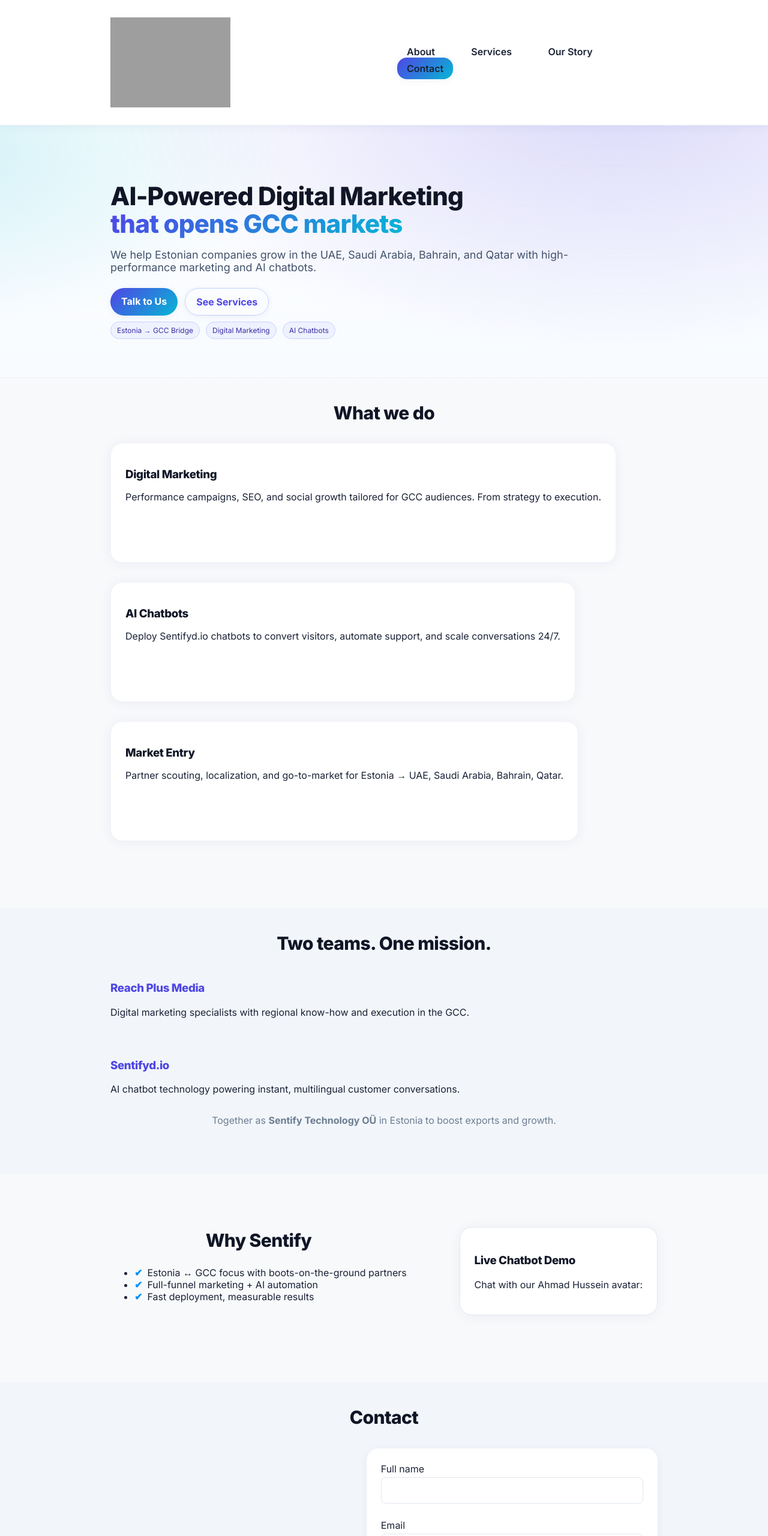
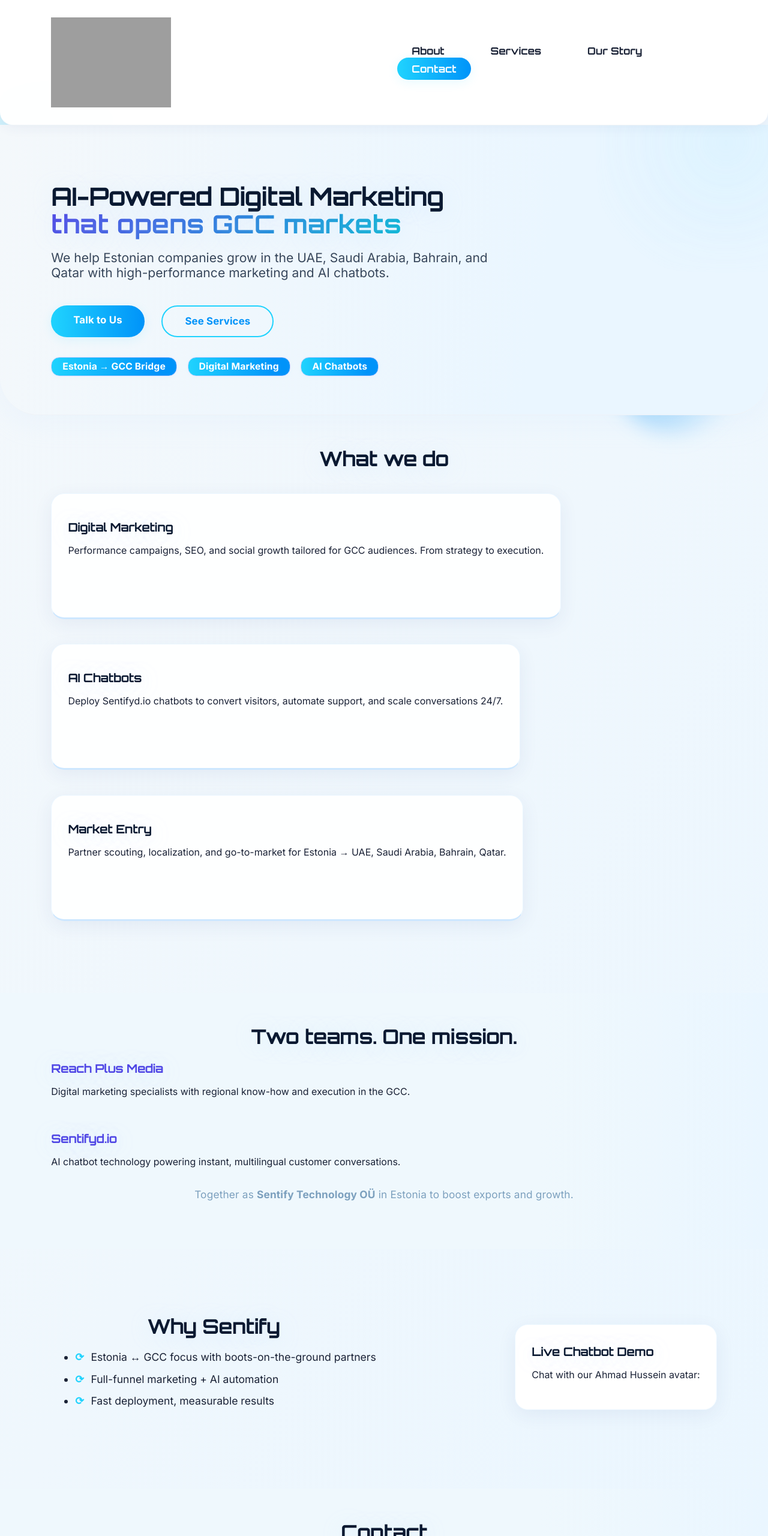
Before and after one commit to Sentifytech/Sentify-Technology, a plain HTML site: page index.html in a window 1280 px wide. Shown: the top 2560 px of the page at 60% size. Drawn offline with Linux system fonts and the light colour scheme; grey boxes are pictures that could not be loaded.

Commit message:
Update index.html

```diff
--- a/index.html
+++ b/index.html
@@ -7,7 +7,7 @@
   <meta name="description" content="AI-powered digital marketing and chatbot solutions. Estonia ↔ GCC bridge: UAE, Saudi Arabia, Bahrain, Qatar.">
   <link rel="preconnect" href="https://fonts.googleapis.com">
   <link rel="preconnect" href="https://fonts.gstatic.com" crossorigin>
-  <link href="https://fonts.googleapis.com/css2?family=Inter:wght@400;600;700;800&display=swap" rel="stylesheet">
+  <link href="https://fonts.googleapis.com/css2?family=Inter:wght@400;600;700;800&family=Orbitron:wght@400;700&display=swap" rel="stylesheet">
   <link rel="stylesheet" href="styles.css" />
   <link rel="icon" href="assets/favicon.svg" type="image/svg+xml">
   <!-- Sentifyd chatbot script (conditionally loaded in non-preview environments) -->
@@ -27,80 +27,156 @@
     })();
   </script>
   <style>
-    /* Professional Touches */
+    /* Futuristic Elegant Startup Design */
     html, body {
-      font-family: 'Inter', Arial, sans-serif;
-      background: #f8f9fb;
+      font-family: 'Inter', 'Orbitron', Arial, sans-serif;
+      background: linear-gradient(120deg, #f4f8fb 0%, #eaf6ff 90%);
       color: #1a2236;
       scroll-behavior: smooth;
+      min-height: 100vh;
+      margin: 0;
+    }
+    body {
+      position: relative;
+      overflow-x: hidden;
     }
     h1, h2, h3 {
+      font-family: 'Orbitron', 'Inter', Arial, sans-serif;
       font-weight: 800;
       letter-spacing: -0.02em;
-      color: #101626;
+      color: #0a1931;
+      text-shadow: 0 4px 32px #cde7ff56;
+    }
+    h1 {
+      font-size: 2.9rem;
+      line-height: 1.12;
+      margin-bottom: 1.5rem;
+      margin-top: 0;
+    }
+    h2 {
+      font-size: 2.1rem;
+      margin-top: 0;
+      margin-bottom: 1.25rem;
+    }
+    h3 {
+      font-size: 1.23rem;
+      margin-top: 0;
+      margin-bottom: 0.75rem;
+    }
+    .accent {
+      background: linear-gradient(90deg, #20d3fe 0%, #0093f9 100%);
+      background-clip: text;
+      -webkit-background-clip: text;
+      color: transparent;
+      -webkit-text-fill-color: transparent;
+      font-weight: 900;
+      font-family: 'Orbitron', 'Inter', Arial, sans-serif;
+      letter-spacing: 0.01em;
     }
     .btn, .btn--sm, .btn--ghost {
-      border-radius: 32px;
+      border-radius: 1000px;
       font-weight: 700;
-      transition: background 0.2s, color 0.2s, box-shadow 0.2s;
-      box-shadow: 0 2px 12px 0 rgba(44,55,130,.07);
+      padding: 0.85em 2.2em;
+      background: linear-gradient(90deg,#20d3fe 0%,#0093f9 100%);
+      color: #fff !important;
+      border: none;
+      box-shadow: 0 4px 18px 0 rgba(32, 211, 254, 0.11);
+      text-decoration: none;
+      font-size: 1.05em;
+      margin-right: 1em;
+      transition: background 0.2s, color 0.2s, box-shadow 0.2s, transform 0.18s;
+      cursor: pointer;
+      letter-spacing: 0.01em;
+      outline: none;
+      display: inline-block;
+    }
+    .btn--ghost {
+      background: transparent;
+      color: #0093f9 !important;
+      border: 2px solid #20d3fe;
+      box-shadow: none;
     }
     .btn:hover, .btn:focus {
       background: #101626;
-      color: #fff;
-      box-shadow: 0 4px 24px 0 rgba(44,55,130,0.15);
-      outline: none;
+      color: #fff !important;
+      box-shadow: 0 8px 32px 0 rgba(32,211,254,0.17);
+      transform: translateY(-2px) scale(1.035);
+    }
+    .btn--ghost:hover, .btn--ghost:focus {
+      background: linear-gradient(90deg,#20d3fe 0%,#0093f9 85%);
+      color: #fff !important;
+      border: 2px solid #0093f9;
+      box-shadow: 0 4px 16px 0 rgba(32,211,254,0.08);
     }
     .card, .panel, .form, .chatbot-widget-popup {
-      border-radius: 20px;
-      box-shadow: 0 2px 20px 0 rgba(44,55,130,0.06);
-      background: #fff;
+      border-radius: 22px;
+      box-shadow: 0 8px 32px 0 rgba(44,55,130,0.07);
+      background: rgba(255,255,255,0.92);
+      backdrop-filter: blur(4px);
     }
     .card {
-      min-height: 200px;
-      padding: 2rem 1.5rem;
-      transition: box-shadow 0.2s;
+      min-height: 210px;
+      padding: 2.2rem 1.7rem;
+      transition: box-shadow 0.22s, transform 0.16s;
+      border: 1.5px solid #eaf6ff;
+      border-bottom: 3.5px solid #cde7ff;
     }
     .card:hover {
-      box-shadow: 0 8px 32px 0 rgba(44,55,130,0.14);
+      box-shadow: 0 16px 48px 0 rgba(32,211,254,0.18);
+      transform: translateY(-2px) scale(1.03);
     }
     .checks li::before {
-      content: "✔";
-      color: #0093f9;
+      content: "⟳";
+      color: #20d3fe;
       font-weight: bold;
-      margin-right: 0.5em;
+      margin-right: 0.65em;
+    }
+    .checks li {
+      margin-bottom: 0.85em;
+      font-size: 1.1em;
     }
     .section {
-      margin-bottom: 3rem;
-      padding-top: 2.5rem;
+      margin-bottom: 3.5rem;
+      padding-top: 3.2rem;
+      position: relative;
+      z-index: 1;
     }
     .section--alt {
-      background: #f2f6fa;
+      background: linear-gradient(90deg, #eff8fd 70%, #eaf6ff 100%);
     }
     .site-header, .site-footer {
-      background: #fff;
-      box-shadow: 0 1px 16px 0 rgba(44,55,130,0.07);
+      background: rgba(255,255,255,0.98);
+      box-shadow: 0 2px 22px 0 rgba(44,55,130,0.07);
+      border-radius: 0 0 22px 22px;
     }
     .site-footer .small {
-      color: #6c7d92;
-      margin-top: 0.5rem;
+      color: #7ca0be;
+      margin-top: 0.6rem;
+      font-size: 1.04em;
+      letter-spacing: 0.01em;
     }
     .nav-links a, .links a {
-      font-weight: 600;
+      font-weight: 700;
       text-decoration: none;
       color: #1a2236;
-      padding: 0.5em 1em;
-      border-radius: 16px;
-      transition: background 0.15s, color 0.15s;
+      padding: 0.5em 1.45em;
+      border-radius: 32px;
+      transition: background 0.17s, color 0.17s, box-shadow 0.15s;
+      font-family: 'Orbitron', 'Inter', Arial, sans-serif;
+      font-size: 1.04em;
     }
     .nav-links a:hover, .links a:hover {
-      background: #0093f9;
+      background: linear-gradient(90deg, #20d3fe 0%, #0093f9 100%);
       color: #fff;
+      box-shadow: 0 3px 14px 0 rgba(32,211,254,.09);
+      transform: translateY(-1px) scale(1.02);
     }
     .container {
-      max-width: 960px;
+      max-width: 1180px;
       margin: 0 auto;
-      padding: 0 1.5rem;
+      padding: 0 2.2rem;
+      position: relative;
+      z-index: 1;
     }
     .nav, .footer-grid, .grid {
       display: flex;
@@ -109,100 +185,161 @@
       align-items: center;
     }
     .grid.cards {
-      gap: 2rem;
-      margin-top: 2rem;
+      gap: 2.6rem;
+      margin-top: 2.3rem;
     }
     .grid.split {
-      gap: 2rem;
+      gap: 2.5rem;
       flex-wrap: wrap;
     }
     .about {
-      gap: 2.5rem;
+      gap: 3rem;
       flex-wrap: wrap;
     }
     .panel {
-      padding: 1.5rem;
-      min-width: 270px;
-      max-width: 370px;
+      padding: 2rem 1.7rem;
+      min-width: 310px;
+      max-width: 420px;
+      margin-top: 0.4rem;
+      border: 1.5px solid #eaf6ff;
+      background: rgba(255,255,255,0.97);
     }
     .center {
       text-align: center;
     }
     .note {
-      color: #6c7d92;
-      font-size: 1rem;
-      margin-top: 1rem;
+      color: #7ca0be;
+      font-size: 1.08em;
+      margin-top: 1.1rem;
+      letter-spacing: 0.01em;
     }
     .form {
       background: #fff;
-      padding: 1.5rem;
-      margin-top: 0.5rem;
+      padding: 1.8rem;
+      margin-top: 0.7rem;
       box-shadow: 0 2px 12px 0 rgba(44,55,130,0.07);
+      border: 1.5px solid #eaf6ff;
     }
     .form input, .form textarea {
-      border-radius: 8px;
-      border: 1px solid #e1e7ef;
-      padding: 0.75em;
-      font-size: 1em;
-      margin-top: 0.25rem;
-      margin-bottom: 1rem;
+      border-radius: 11px;
+      border: 1.5px solid #e1e7ef;
+      padding: 0.9em;
+      font-size: 1.06em;
+      margin-top: 0.2rem;
+      margin-bottom: 1.2rem;
       width: 100%;
       box-sizing: border-box;
-      transition: border 0.2s;
+      transition: border 0.21s;
+      background: #f6fbff;
+      color: #1a2236;
     }
     .form input:focus, .form textarea:focus {
-      border-color: #0093f9;
+      border-color: #20d3fe;
       outline: none;
     }
-    /* Chatbot Widget Styles */
+    /* Futuristic floating-glow effect on hero */
+    .hero {
+      background: linear-gradient(100deg, #f4f8fb 0%, #eaf6ff 70%);
+      border-radius: 0 0 64px 64px;
+      padding: 6rem 0 4rem 0;
+      box-shadow: 0 10px 45px 0 #cde7ff35;
+      position: relative;
+      z-index: 0;
+      overflow: hidden;
+    }
+    .hero::after {
+      content: '';
+      position: absolute;
+      width: 420px;
+      height: 420px;
+      top: -180px;
+      right: -140px;
+      background: radial-gradient(circle, #a6e7ff39 0%, transparent 80%);
+      z-index: -1;
+      pointer-events: none;
+      filter: blur(8px);
+      opacity: 0.8;
+    }
+    .lede {
+      font-size: 1.32rem;
+      color: #38475b;
+      margin-bottom: 2.6rem;
+    }
+    .cta {
+      margin-bottom: 2.1rem;
+    }
+    .badges {
+      display: flex;
+      gap: 1.1rem;
+      flex-wrap: wrap;
+    }
+    .badges span {
+      background: linear-gradient(90deg,#20d3fe 0%,#0093f9 85%);
+      color: #fff;
+      font-weight: 700;
+      border-radius: 14px;
+      font-size: 0.98em;
+      padding: 0.33em 1.15em;
+      letter-spacing: 0.01em;
+      box-shadow: 0 2px 6px 0 #cde7ff25;
+    }
+    /* Chatbot Widget Styles - moved to right */
     .chatbot-widget-fab {
       position: fixed;
-      left: 2.2rem;
+      right: 2.2rem;
       bottom: 2.2rem;
       z-index: 9999;
-      background: #0093f9;
-      width: 64px;
-      height: 64px;
+      background: linear-gradient(120deg,#20d3fe 0%,#0093f9 100%);
+      width: 70px;
+      height: 70px;
       border-radius: 50%;
-      box-shadow: 0 4px 32px 0 rgba(44,55,130,0.17);
+      box-shadow: 0 6px 32px 0 rgba(32,211,254,0.20);
       display: flex;
       align-items: center;
       justify-content: center;
       cursor: pointer;
-      transition: box-shadow 0.2s, background 0.2s;
+      transition: box-shadow 0.2s, background 0.2s, transform 0.18s;
       border: none;
       outline: none;
+      animation: chatbot-fab-pop 0.35s cubic-bezier(.55,1.5,.46,1.16);
+    }
+    @keyframes chatbot-fab-pop {
+      0% { transform: scale(0.5); opacity: 0;}
+      80% { transform: scale(1.11);}
+      100% { transform: scale(1); opacity: 1;}
     }
     .chatbot-widget-fab:hover, .chatbot-widget-fab:focus {
-      background: #005fa3;
-      box-shadow: 0 8px 32px 0 rgba(44,55,130,0.25);
+      background: #20d3fe;
+      box-shadow: 0 12px 40px 0 rgba(32,211,254,0.29);
+      transform: scale(1.08);
     }
     .chatbot-widget-fab img, .chatbot-widget-fab svg {
-      width: 38px;
-      height: 38px;
+      width: 42px;
+      height: 42px;
       display: block;
       border-radius: 50%;
       background: #fff;
-      box-shadow: 0 2px 10px rgba(44,55,130,0.08);
+      box-shadow: 0 2px 14px rgba(44,55,130,0.10);
     }
     .chatbot-widget-popup {
       position: fixed;
-      left: 1.5rem;
+      right: 2.5rem;
       bottom: 5.2rem;
-      width: 340px;
-      max-width: 96vw;
+      width: 365px;
+      max-width: 97vw;
       min-height: 410px;
       background: #fff;
-      border-radius: 18px;
-      box-shadow: 0 8px 32px 0 rgba(44,55,130,0.22);
+      border-radius: 20px;
+      box-shadow: 0 16px 56px 0 rgba(32,211,254,0.22);
       z-index: 9999;
       display: none;
       flex-direction: column;
       overflow: hidden;
-      animation: chatbot-slide-in 0.23s cubic-bezier(.59,.33,.46,1.34);
+      animation: chatbot-slide-in 0.26s cubic-bezier(.59,.33,.46,1.34);
+      border: 2.5px solid #20d3fe2a;
     }
     @keyframes chatbot-slide-in {
-      from { transform: translateY(40px) scale(0.96); opacity: 0; }
+      from { transform: translateY(40px) scale(0.97); opacity: 0; }
       to   { transform: translateY(0) scale(1); opacity: 1; }
     }
     .chatbot-widget-popup.open {
@@ -212,17 +349,19 @@
       display: flex;
       align-items: center;
       justify-content: space-between;
-      background: #0093f9;
+      background: linear-gradient(90deg,#20d3fe 0%,#0093f9 85%);
       color: #fff;
-      padding: 0.9rem 1.1rem;
-      font-weight: 700;
-      font-size: 1.08rem;
+      padding: 1.08rem 1.25rem;
+      font-weight: 800;
+      font-size: 1.14rem;
+      font-family: 'Orbitron', 'Inter', Arial, sans-serif;
+      letter-spacing: 0.01em;
     }
     .chatbot-widget-header .close-btn {
       background: none;
       border: none;
       color: #fff;
-      font-size: 1.7em;
+      font-size: 1.9em;
       cursor: pointer;
       line-height: 1;
       margin-left: 0.25em;
@@ -235,41 +374,89 @@
     .chatbot-embed-widget {
       flex: 1;
       min-height: 340px;
-      background: #f2f6fa;
-      padding: 0.5rem 0.5rem 0 0.5rem;
+      background: #eff8fd;
+      padding: 0.6rem 0.5rem 0 0.5rem;
       display: flex;
       flex-direction: column;
       justify-content: stretch;
     }
     .chatbot-widget-fab[aria-expanded="true"] {
-      box-shadow: 0 8px 32px 0 rgba(44,55,130,0.28), 0 0 0 8px #0093f91a;
+      box-shadow: 0 12px 38px 0 rgba(44,55,130,0.28), 0 0 0 10px #20d3fe21;
     }
     /* Hide the demo chatbot in About section on desktop if widget is enabled */
     @media (min-width: 800px) {
       .panel .chatbot-embed { display: none !important; }
     }
     /* Responsive */
+    @media (max-width: 900px) {
+      h1 { font-size: 2.2rem; }
+      .container { padding: 0 1.1rem; }
+      .panel { min-width: 0; max-width: 100vw; }
+      .card { min-height: 140px; padding: 1.2rem 1rem;}
+      .chatbot-widget-popup { width: 99vw; right: 0.5vw;}
+    }
     @media (max-width: 700px) {
       .chatbot-widget-popup, .panel {
         min-width: 0;
-        width: 98vw;
-        left: 1vw;
+        width: 99vw;
         right: 1vw;
+        left: unset !important;
         max-width: 99vw;
       }
       .chatbot-widget-fab {
-        left: 1.1rem;
+        right: 1.1rem;
         bottom: 1.1rem;
-        width: 54px;
-        height: 54px;
+        width: 56px;
+        height: 56px;
       }
       .chatbot-widget-popup {
         bottom: 4.5rem;
       }
+      .hero {
+        padding: 2.3rem 0 1.7rem 0;
+        border-radius: 0 0 24px 24px;
+      }
+    }
+    /* Futuristic "glow" orbits for surprise */
+    .orbital-glow {
+      position: absolute;
+      pointer-events: none;
+      z-index: 0;
+      border-radius: 50%;
+      opacity: 0.42;
+      filter: blur(16px);
+      animation: orbit-glow 16s linear infinite;
+    }
+    .orbital-glow.one {
+      background: radial-gradient(circle at 65% 30%, #20d3fe 0%, transparent 80%);
+      width: 320px; height: 320px;
+      left: -120px; top: 10vh;
+      animation-delay: 0s;
+    }
+    .orbital-glow.two {
+      background: radial-gradient(circle at 25% 70%, #0093f9 0%, transparent 85%);
+      width: 200px; height: 200px;
+      left: 80vw; top: 65vh;
+      animation-delay: 4s;
+    }
+    .orbital-glow.three {
+      background: radial-gradient(circle at 80% 80%, #eaf6ff 0%, transparent 90%);
+      width: 170px; height: 170px;
+      left: 70vw; top: 5vh;
+      animation-delay: 8s;
+    }
+    @keyframes orbit-glow {
+      0%   { opacity: 0.44; transform: scale(1) rotate(0deg);}
+      70%  { opacity: 0.27;}
+      85%  { opacity: 0.51;}
+      100% { opacity: 0.44; transform: scale(1.09) rotate(360deg);}
     }
   </style>
 </head>
 <body>
+  <div class="orbital-glow one"></div>
+  <div class="orbital-glow two"></div>
+  <div class="orbital-glow three"></div>
   <!-- Site Header / Navigation -->
   <header class="site-header">
     <div class="container nav" role="navigation" aria-label="Main Navigation">
@@ -279,7 +466,7 @@
         </a>
       </div>
       <div class="nav-col menu-col">
-        <input type="checkbox" id="menu-toggle" class="menu-toggle" aria-label="Open Menu">
+        <input type="checkbox" id="menu-toggle" class="menu-toggle" aria-label="Open Menu" style="display:none;">
         <label for="menu-toggle" class="hamburger" aria-label="Open Menu" tabindex="0" role="button" aria-controls="main-menu">☰</label>
         <nav id="main-menu" class="nav-links">
           <a href="#about">About</a>
@@ -461,7 +648,7 @@
       fab.className = 'chatbot-widget-fab';
       fab.setAttribute('aria-label', 'Open chat support');
       fab.setAttribute('aria-expanded', 'false');
-      fab.innerHTML = `<svg viewBox="0 0 48 48" fill="none"><circle cx="24" cy="24" r="24" fill="#fff"/><ellipse cx="24" cy="22.5" rx="12" ry="8.5" fill="#0093f9"/><ellipse cx="19" cy="21" rx="2" ry="2.2" fill="#fff"/><ellipse cx="29" cy="21" rx="2" ry="2.2" fill="#fff"/><ellipse cx="24" cy="27" rx="4.5" ry="2.3" fill="#fff"/></svg>`;
+      fab.innerHTML = `<svg viewBox="0 0 48 48" fill="none"><circle cx="24" cy="24" r="24" fill="#fff"/><ellipse cx="24" cy="22.5" rx="12" ry="8.5" fill="#20d3fe"/><ellipse cx="19" cy="21" rx="2" ry="2.5" fill="#fff"/><ellipse cx="24" cy="23" rx="2" ry="2.5" fill="#fff"/><ellipse cx="29" cy="21" rx="2" ry="2.5" fill="#fff"/></svg>`;
       root.appendChild(fab);
 
       // Create popup container
```
